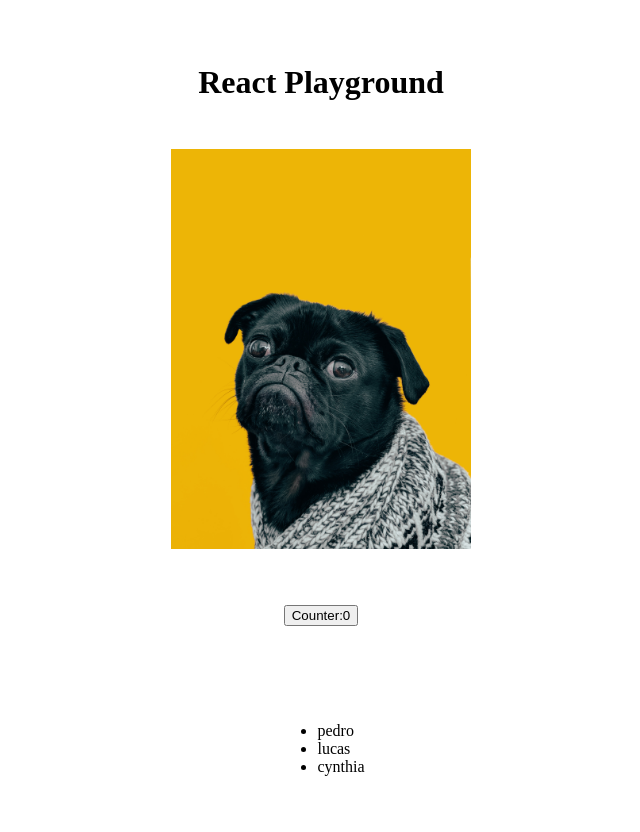
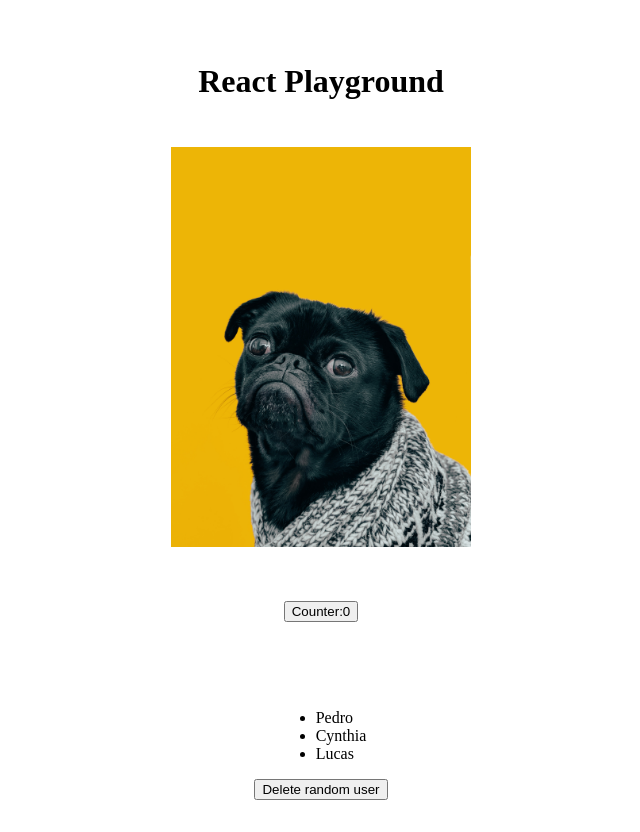
Before and after one commit to pdrowilson/react-advanced, a React (Vite) app: page / in a window 1280 px wide. Shown: the whole page, without its empty margins (319-959 px from the left). Built offline with nearby package versions, Linux system fonts and the light colour scheme.

Commit message:
previous state

```diff
--- a/src/components/ListRender/index.jsx
+++ b/src/components/ListRender/index.jsx
@@ -1,17 +1,36 @@
 import React, { useState } from 'react';
 
 function ListRender() {
-  const arr = ['pedro', 'lucas', 'cynthia'];
-  // eslint-disable-next-line no-unused-vars
-  const [list, _setList] = useState(arr);
+  const arr = [
+    { id: 1, name: 'Pedro', age: 29 },
+    { id: 2, name: 'Cynthia', age: 34 },
+    { id: 3, name: 'Lucas', age: 9 },
+  ];
+  const [list, setList] = useState(arr);
+
+  const deleteRandomUser = () => {
+    const randomNumber = Math.ceil(Math.random() * 3);
+    console.log('random number', randomNumber);
+    setList((previous) => {
+      console.log(previous);
+      return previous.filter((e) => e.id !== randomNumber);
+    });
+  };
+
   return (
     <div>
       <ul>
-        {list.map((e) => (
-          <li key={e}>{e}</li>
+        {list.map((item) => (
+          <li key={item.id}>{item.name}</li>
         ))}
       </ul>
+      {list.length > 0 ? (
+        <button type="button" onClick={deleteRandomUser}>Delete random user</button>
+      ) : (
+        <button type="button" onClick={() => setList(arr)}>Reset list</button>
+      )}
     </div>
+
   );
 }
 
```
